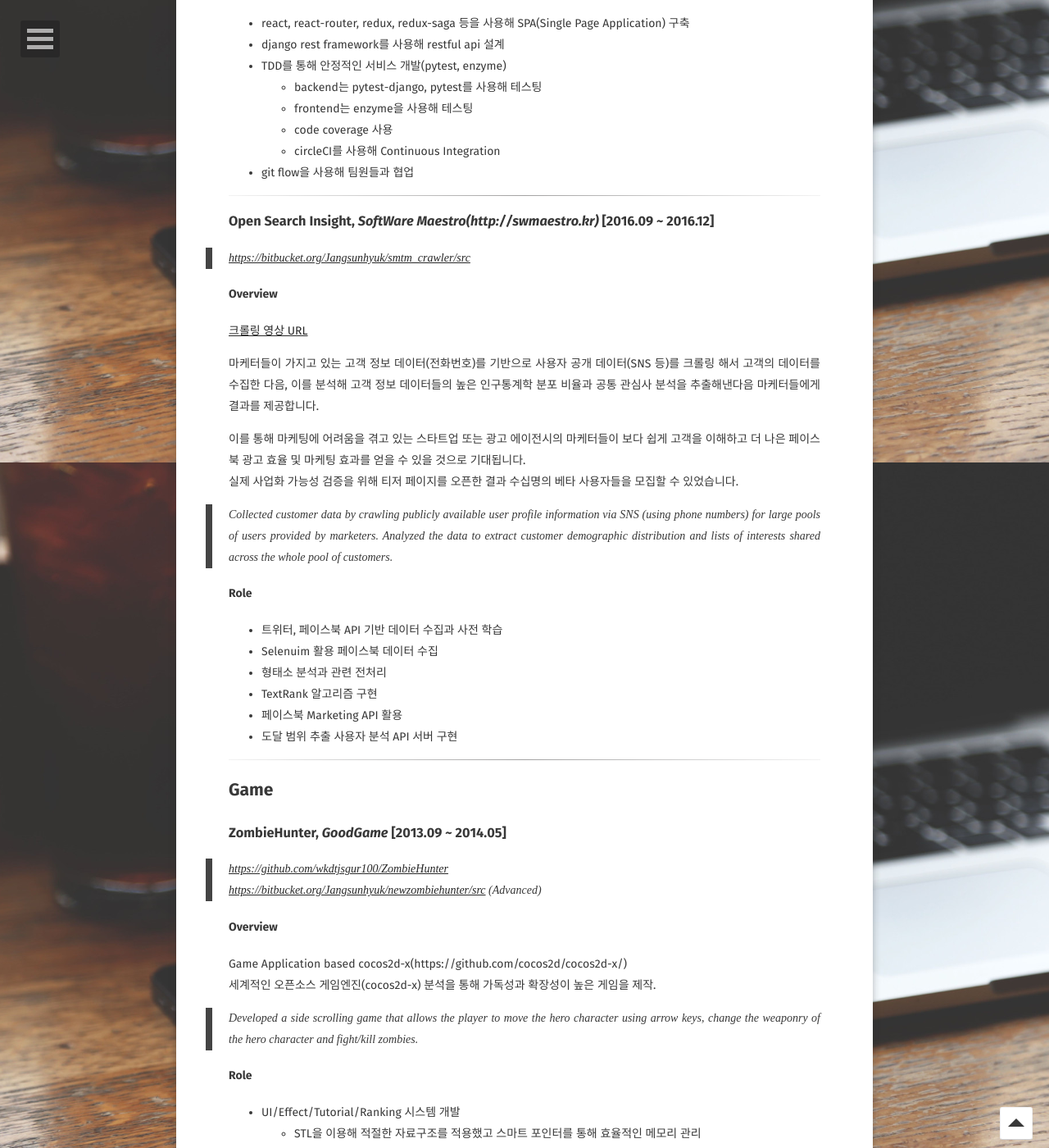
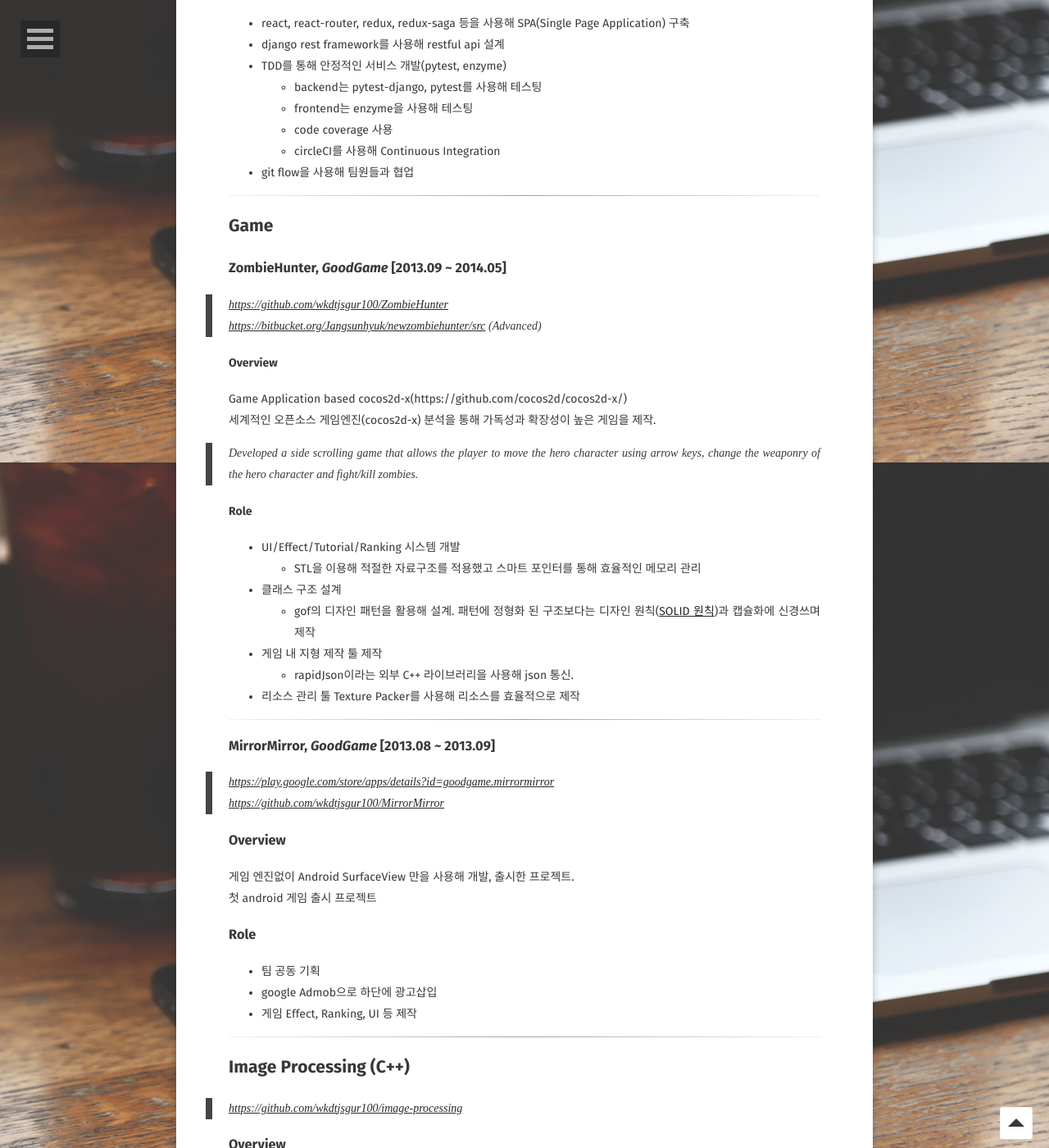
Before and after one commit to wkdtjsgur100/wkdtjsgur100.github.io, a Jekyll site: the page built from about/index.md, in a window 1280 px wide and 1400 px high, scrolled down 2136 px. Shown: the whole window at 82% size. Built offline with Jekyll 4.4.1, drawn with Linux system fonts in a browser that asks for light colours; some web fonts are replaced.

Commit message:
fix about

```diff
--- a/about/index.md
+++ b/about/index.md
@@ -79,32 +79,6 @@ php, HTML, CSS, MySQL, JSP
     - circleCI를 사용해 Continuous Integration
 - git flow을 사용해 팀원들과 협업
 
-
-
-<hr>
-### Open Search Insight, *SoftWare Maestro(http://swmaestro.kr)* [2016.09 ~ 2016.12]
-
-> [https://bitbucket.org/Jangsunhyuk/smtm_crawler/src](https://bitbucket.org/Jangsunhyuk/smtm_crawler/src)
-
-#### Overview
-
-[크롤링 영상 URL](https://www.youtube.com/watch?v=NNAVqGQi1N4)
-
-마케터들이 가지고 있는 고객 정보 데이터(전화번호)를 기반으로 사용자 공개 데이터(SNS 등)를 크롤링 해서 고객의 데이터를 수집한 다음, 이를 분석해 고객 정보 데이터들의 높은 인구통계학 분포 비율과 공통 관심사 분석을 추출해낸다음 마케터들에게 결과를 제공합니다.
-
-이를 통해 마케팅에 어려움을 겪고 있는 스타트업 또는 광고 에이전시의 마케터들이 보다
-쉽게 고객을 이해하고 더 나은 페이스북 광고 효율 및 마케팅 효과를 얻을 수 있을 것으로 기대됩니다.
-실제 사업화 가능성 검증을 위해 티저 페이지를 오픈한 결과 수십명의 베타 사용자들을 모집할 수 있었습니다.
-
-> Collected customer data by crawling publicly available user profile information via SNS (using phone numbers) for large pools of users provided by marketers. Analyzed the data to extract customer demographic distribution and lists of interests shared across the whole pool of customers.
-
-#### Role
-- 트위터, 페이스북 API 기반 데이터 수집과 사전 학습
-- Selenuim 활용 페이스북 데이터 수집
-- 형태소 분석과 관련 전처리
-- TextRank 알고리즘 구현
-- 페이스북 Marketing API 활용
-- 도달 범위 추출 사용자 분석 API 서버 구현
 
 <hr>
 ## Game
```
